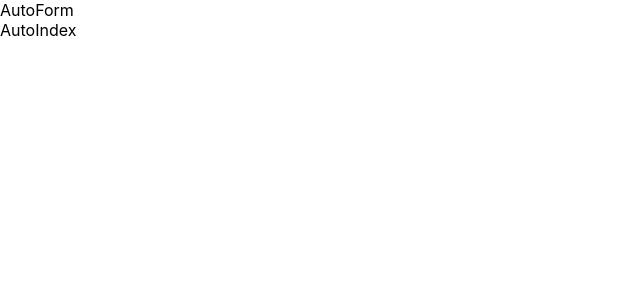
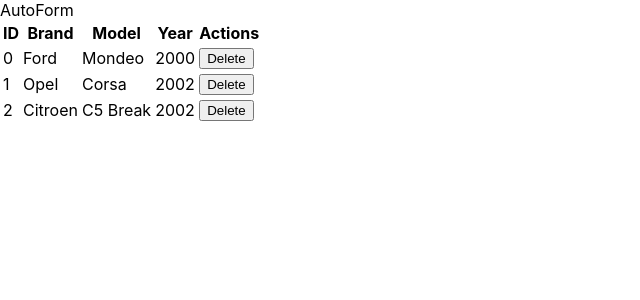
Before and after one commit to TheSugusMaster/react_course, a React (Create React App) app in the folder crud-test/: page / in a window 1280 px wide. Shown: the top 300 px of the page, without its empty margins (0-640 px from the left). Built offline with nearby package versions, Linux system fonts and the light colour scheme.

Commit message:
Adds basic implementation to AutoIndex.tsx

```diff
--- a/crud-test/src/components/Auto/AutoIndex.tsx
+++ b/crud-test/src/components/Auto/AutoIndex.tsx
@@ -1,7 +1,46 @@
 import React from "react";
+import { Auto } from "../../models/Auto";
 
-const AutoIndex: React.FC = () => {
-    return <div>AutoIndex</div>
+interface Props {
+    autos: Auto[],
+    onDelete: (auto: Auto) => void;
+}
+
+const AutoIndex: React.FC<Props> = (props) => {
+    const createDeleteAction = (auto: Auto) => {
+        return () => {
+            props.onDelete(auto);
+        }
+    }
+
+    return (
+        <table>
+            <thead>
+                <tr>
+                    <th>ID</th>
+                    <th>Brand</th>
+                    <th>Model</th>
+                    <th>Year</th>
+                    <th>Actions</th>
+                </tr>
+            </thead>
+            <tbody>
+                {props.autos.map(auto => {
+                    return (
+                        <tr key={auto.id}>
+                            <td>{auto.id}</td>
+                            <td>{auto.brand}</td>
+                            <td>{auto.model}</td>
+                            <td>{auto.year}</td>
+                            <td>
+                                <button onClick={createDeleteAction(auto)}>Delete</button>
+                            </td>
+                        </tr>
+                    )
+                })}
+            </tbody>
+        </table>
+    )
 }
 
 export default AutoIndex;
```
